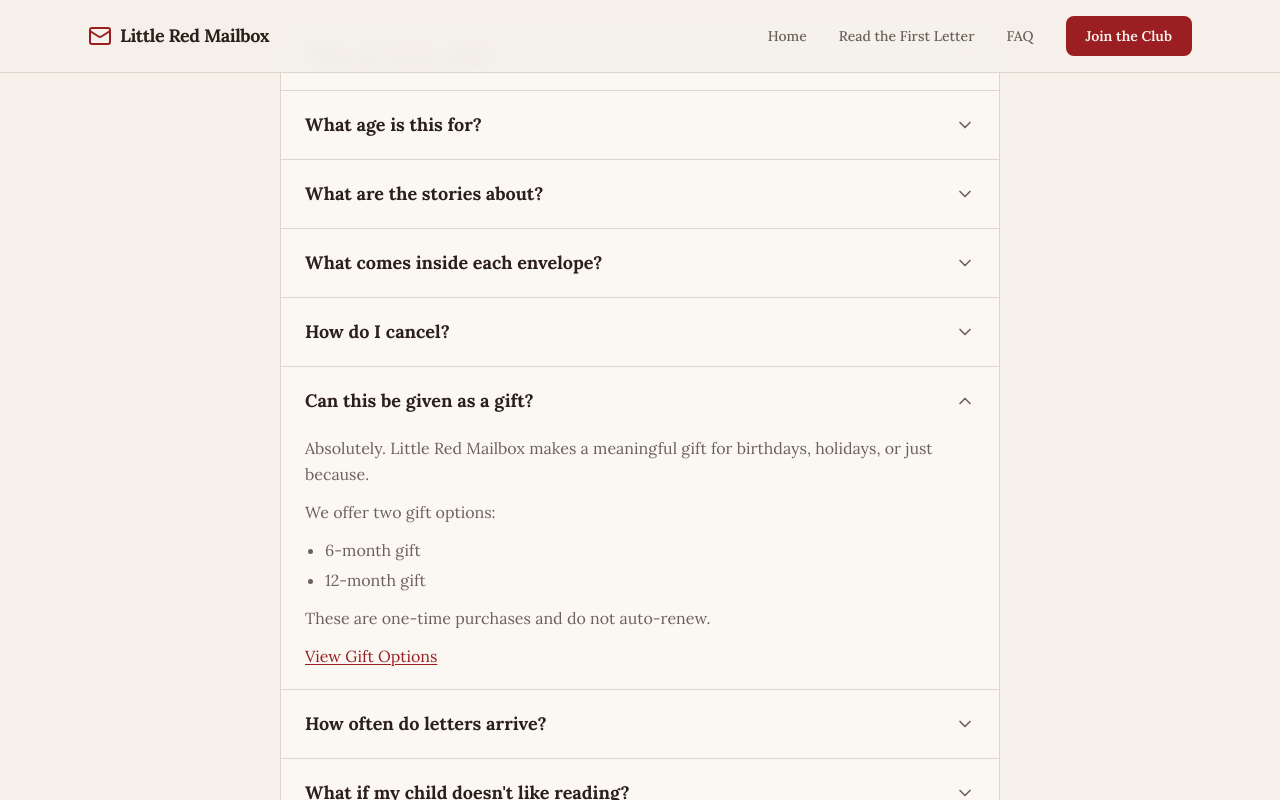
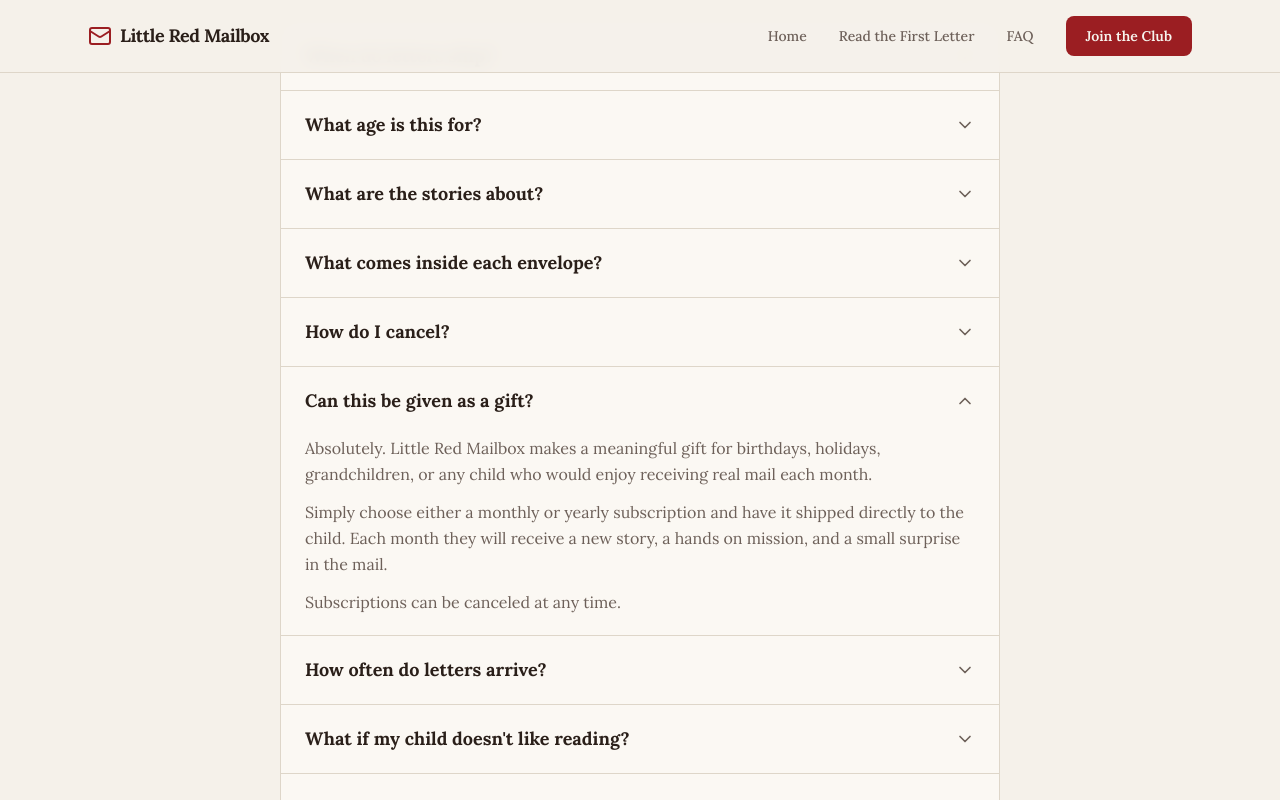
Before and after one commit to clintmcreative/LRM-site, a Next.js app: page /faq in a window 1280 px wide. Both pictures are taken after a click on the button "Can this be given as a gift?". Shown: the part 446-1246 px from the top of the page. Built offline with nearby package versions, Linux system fonts and the light colour scheme.

Commit message:
feat: update gift subscription details in FAQ accordion

```diff
--- a/components/faq-accordion.tsx
+++ b/components/faq-accordion.tsx
@@ -1,7 +1,6 @@
 "use client"
 
 import { useState } from "react"
-import { useRouter } from "next/navigation"
 import { ChevronDown } from "lucide-react"
 
 interface FAQItem {
@@ -39,28 +38,15 @@ function CancelAnswer() {
 }
 
 function GiftAnswer() {
-  const router = useRouter()
-
-  const scrollToPricing = (e: React.MouseEvent) => {
-    e.preventDefault()
-    router.push("/#pricing")
-  }
-
   return (
     <div className="space-y-3">
-      <p>Absolutely. Little Red Mailbox makes a meaningful gift for birthdays, holidays, or just because.</p>
-      <p>We offer two gift options:</p>
-      <ul className="list-disc pl-5 space-y-1">
-        <li>6-month gift</li>
-        <li>12-month gift</li>
-      </ul>
-      <p>These are one-time purchases and do not auto-renew.</p>
-      <button
-        onClick={scrollToPricing}
-        className="inline-flex items-center text-primary underline underline-offset-2 hover:text-primary/80"
-      >
-        View Gift Options
-      </button>
+      <p>
+        Absolutely. Little Red Mailbox makes a meaningful gift for birthdays, holidays, grandchildren, or any child who would enjoy receiving real mail each month.
+      </p>
+      <p>
+        Simply choose either a monthly or yearly subscription and have it shipped directly to the child. Each month they will receive a new story, a hands on mission, and a small surprise in the mail.
+      </p>
+      <p>Subscriptions can be canceled at any time.</p>
     </div>
   )
 }
```
